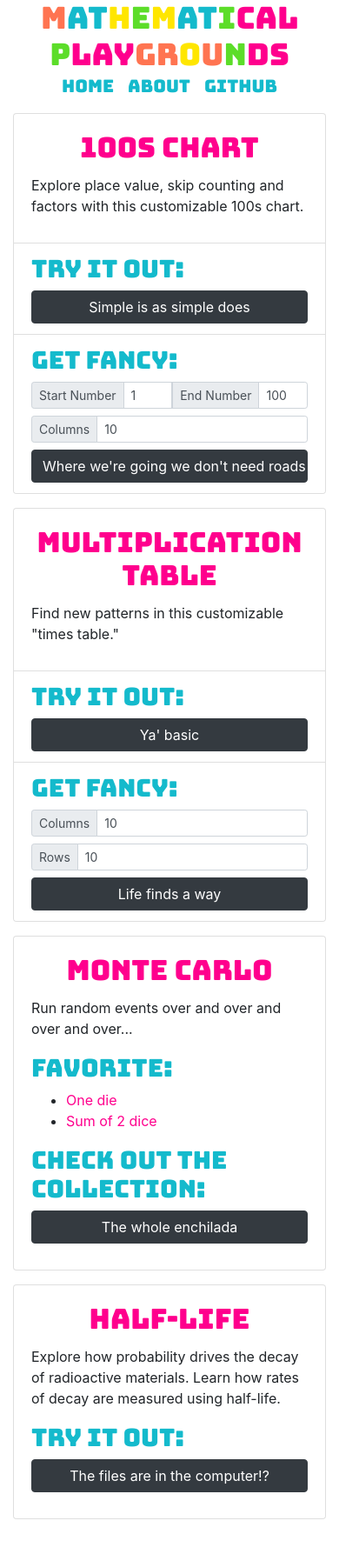
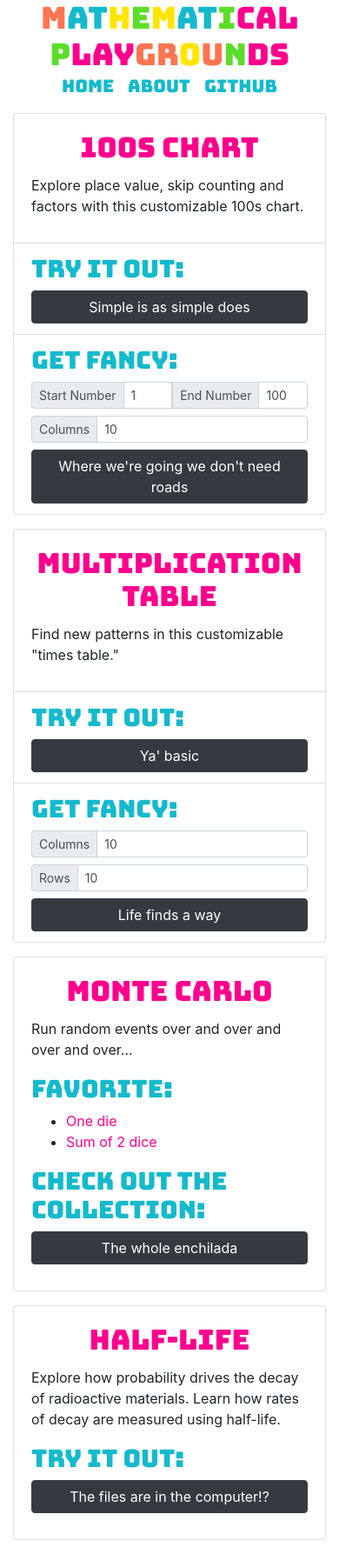
Before and after one commit to TylerAuer/math-tools, a Jekyll site: the page built from index.html, in a window 390 px wide. Shown: the whole page at 87% size. Built offline with Jekyll 4.4.1, drawn with Linux system fonts in a browser that asks for light colours; nearby versions of some CDN libraries; before the commit the page ends 1763 px from its top, so only the background shows below that.

Commit message:
bugfix: btn text wraps to new line if needed
- this was already mostly fixed by making the cards responsive
- I still included it in case I make any REEAALLY long button text later

```diff
--- a/assets/css/index.scss
+++ b/assets/css/index.scss
@@ -4,7 +4,7 @@
 @import "main";
 
 .btn {
-  overflow-wrap: break-word;
+  white-space: normal;
 }
 
 .card {
```
